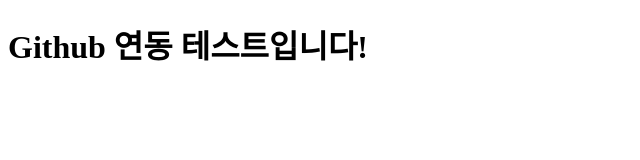
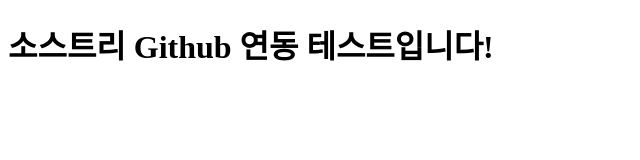
Before and after one commit to leedotang/qdwwqd, a plain HTML site: page index.html in a window 1280 px wide. Shown: the whole page, without its empty margins (0-640 px from the left). Drawn offline with Linux system fonts and the light colour scheme.

Commit message:
sourcetree commit

```diff
--- a/index.html
+++ b/index.html
@@ -9,6 +9,6 @@
     <title>Github 연동 테스트입니다.</title>
 </head>
 <body>
-    <h1>Github 연동 테스트입니다!</h1>
+    <h1>소스트리 Github 연동 테스트입니다!</h1>
 </body>
 </html>
```
